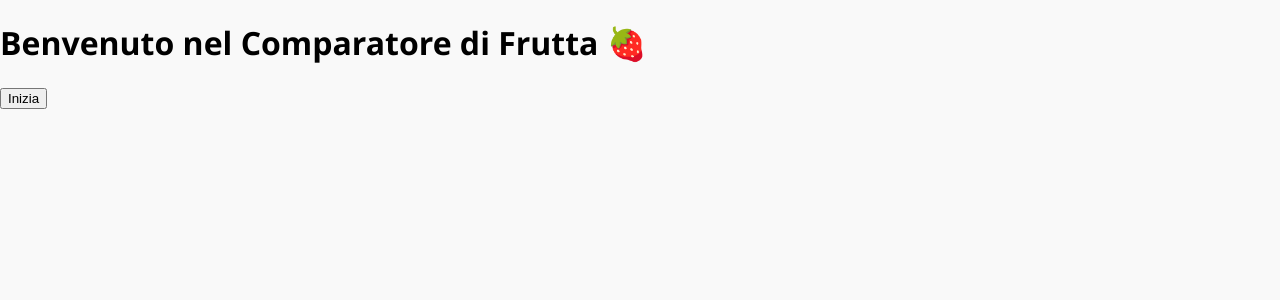
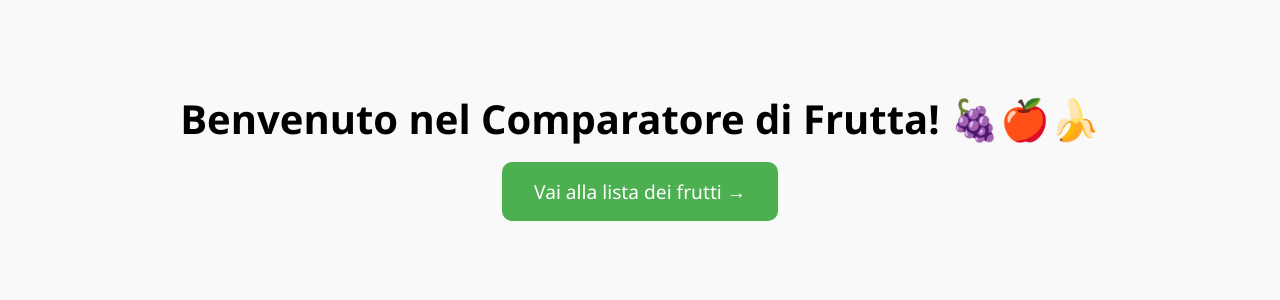
Before and after one commit to Stiv3nn/progetto-spec-frontend-front-main, a React (Vite) app: page / in a window 1280 px wide. Shown: the top 300 px of the page. Built offline with nearby package versions, Linux system fonts and the light colour scheme.

Commit message:
creazione della pagina di benvenuto, add delle proprietà delle card + file .env e css di fruitcpage

```diff
--- a/src/api.js
+++ b/src/api.js
@@ -1,8 +1,9 @@
-// COLLEGAMENTO AL BACKEND E VISUALIZZAZIONE DEI FRUTTI
-const BASE_URL = 'http://localhost:3001/fruits';
+const BASE_URL = "http://localhost:3001";
 
 export async function getFruits() {
-    const res = await fetch(BASE_URL);
-    if (!res.ok) throw new Error("Errore nel caricamento dei frutti");
+    const res = await fetch(`${BASE_URL}/fruits`);
+    if (!res.ok) {
+        throw new Error("Errore nel caricamento dei frutti");
+    }
     return await res.json();
 }
--- a/src/components/FruitCard.css
+++ b/src/components/FruitCard.css
@@ -59,3 +59,18 @@
 .favorite-button {
   color: #6a1b9a;
 }
+
+.fruit-card p {
+  font-size: 0.9rem;
+  color: #555;
+  margin: 0.3rem 0;
+}
+
+.fruit-card h2 {
+  font-size: 1.2rem;
+  margin-top: 0.5rem;
+}
+
+.fruit-card img {
+  border-radius: 8px;
+}
--- a/src/components/FruitCard.jsx
+++ b/src/components/FruitCard.jsx
@@ -8,7 +8,12 @@ function FruitCard({ fruit, onCompare, onToggleFavorite, isFavorite }) {
         <img src={fruit.image} alt={fruit.title} />
         <h2>{fruit.title}</h2>
         <p className="fruit-short-desc">{fruit.description.slice(0, 60)}...</p>
+        <p><strong>Prezzo:</strong> {fruit.price.toFixed(2)} €</p>
+        <p><strong>Colore:</strong> {fruit.color}</p>
+        <p><strong>Calorie:</strong> {fruit.calories} kcal</p>
+        <p><strong>Origine:</strong> {fruit.origin}</p>
       </Link>
+
 
       <div className="fruit-actions">
         <button onClick={() => onCompare(fruit)}>Confronta</button>
--- a/src/pages/FruitPage.css
+++ b/src/pages/FruitPage.css
@@ -1,55 +1,94 @@
+.fruit-page {
+    max-width: 1200px;
+    margin: 0 auto;
+    padding: 20px;
+}
+
+h1 {
+    font-size: 2rem;
+    margin-bottom: 20px;
+}
+
 .filters {
     display: flex;
-    gap: 1rem;
+    flex-wrap: wrap;
+    gap: 10px;
     margin-bottom: 20px;
 }
 
 .filter-input,
 .filter-select {
-    padding: 8px 12px;
-    border-radius: 5px;
+    padding: 8px;
+    font-size: 16px;
+    border-radius: 6px;
     border: 1px solid #ccc;
 }
 
+.favorites-button {
+    margin-bottom: 20px;
+    padding: 10px 16px;
+    background-color: #8e44ad;
+    color: white;
+    border: none;
+    border-radius: 6px;
+    font-weight: bold;
+    cursor: pointer;
+}
+
 .compare-container {
-    border: 2px dashed #aaa;
-    padding: 16px;
-    margin-bottom: 20px;
-    background: #f9f9f9;
+    border-top: 2px dashed #ccc;
+    margin-top: 20px;
+    padding-top: 20px;
 }
 
 .compare-list {
     display: flex;
     gap: 20px;
+    flex-wrap: wrap;
     margin-bottom: 10px;
 }
 
 .compare-card {
-    border: 1px solid #ccc;
+    flex: 1;
+    min-width: 240px;
+    border: 1px solid #ddd;
     border-radius: 10px;
-    padding: 10px;
+    padding: 15px;
+    background-color: #fff;
     text-align: center;
-    width: 200px;
 }
 
 .compare-image {
     width: 100%;
-    height: auto;
+    max-height: 160px;
+    object-fit: cover;
     border-radius: 6px;
+    margin-bottom: 10px;
 }
 
 .reset-button,
-.compare-go-button,
-.favorites-button {
-    padding: 8px 12px;
+.compare-go-button {
+    padding: 10px 14px;
     margin-right: 10px;
     border: none;
-    background-color: #4caf50;
-    color: white;
-    border-radius: 5px;
+    border-radius: 6px;
+    font-weight: bold;
     cursor: pointer;
 }
 
 .reset-button {
-    background-color: #e53935;
+    background-color: #e74c3c;
+    color: white;
 }
+
+.compare-go-button {
+    background-color: #2ecc71;
+    color: white;
+}
+
+.fruit-list {
+    display: grid;
+    grid-template-columns: repeat(auto-fill, minmax(230px, 1fr));
+    gap: 20px;
+    margin-top: 30px;
+}
--- a/src/pages/FruitPage.jsx
+++ b/src/pages/FruitPage.jsx
@@ -81,6 +81,8 @@ function FruitPage() {
 
 
   return (
+    <div>
+
       <div className="fruit-page">
         <h1>Frutti disponibili 🍎</h1>
 
@@ -166,6 +168,7 @@ function FruitPage() {
           ))}
         </div>
       </div>
+    </div>
   );
 }
 
--- a/src/pages/Home.css
+++ b/src/pages/Home.css
@@ -1,13 +1,24 @@
-.home {
+.home-container {
   text-align: center;
-  padding: 100px 20px;
+  padding: 4rem;
 }
-.start-button {
-  background-color: #6a0dad;
+
+.home-title {
+  font-size: 2.5rem;
+  margin-bottom: 2rem;
+}
+
+.home-button {
+  padding: 1rem 2rem;
+  font-size: 1.2rem;
+  background-color: #4CAF50;
   color: white;
   border: none;
-  padding: 12px 24px;
-  border-radius: 8px;
-  font-size: 18px;
+  border-radius: 10px;
   cursor: pointer;
+  text-decoration: none;
 }
+
+.home-button:hover {
+  background-color: #45a049;
+}
--- a/src/pages/Home.jsx
+++ b/src/pages/Home.jsx
@@ -1,12 +1,12 @@
 import { Link } from 'react-router-dom';
-// import './Home.css';
+import './Home.css';
 
 function Home() {
   return (
-    <div className="home">
-      <h1>Benvenuto nel Comparatore di Frutta 🍓</h1>
-      <Link to="/fruits">
-        <button className="start-button">Inizia</button>
+    <div className="home-container">
+      <h1 className="home-title">Benvenuto nel Comparatore di Frutta! 🍇🍎🍌</h1>
+      <Link to="/fruits" className="home-button">
+        Vai alla lista dei frutti →
       </Link>
     </div>
   );
```
Also changed, not shown: 1 other file (tests, documents, lock files or other folders). Lines whose indentation alone changed are shown as unchanged.
